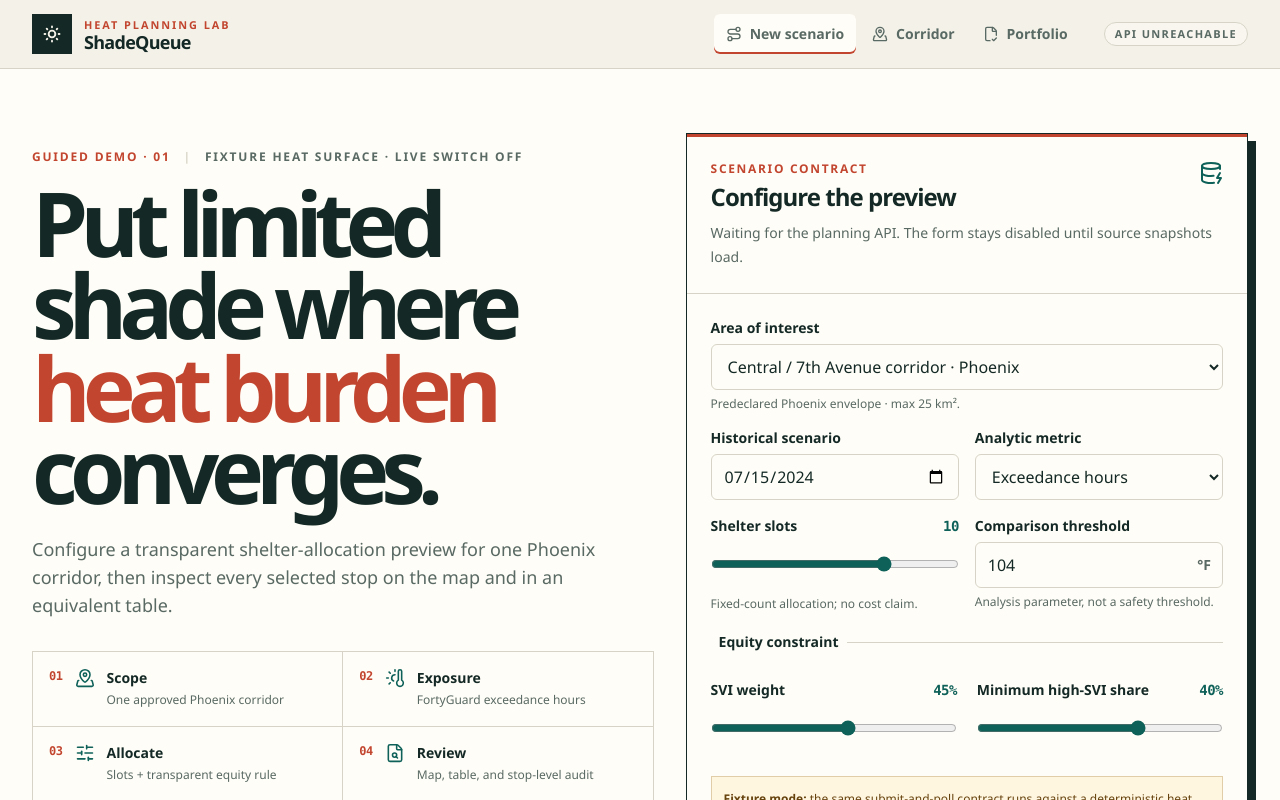
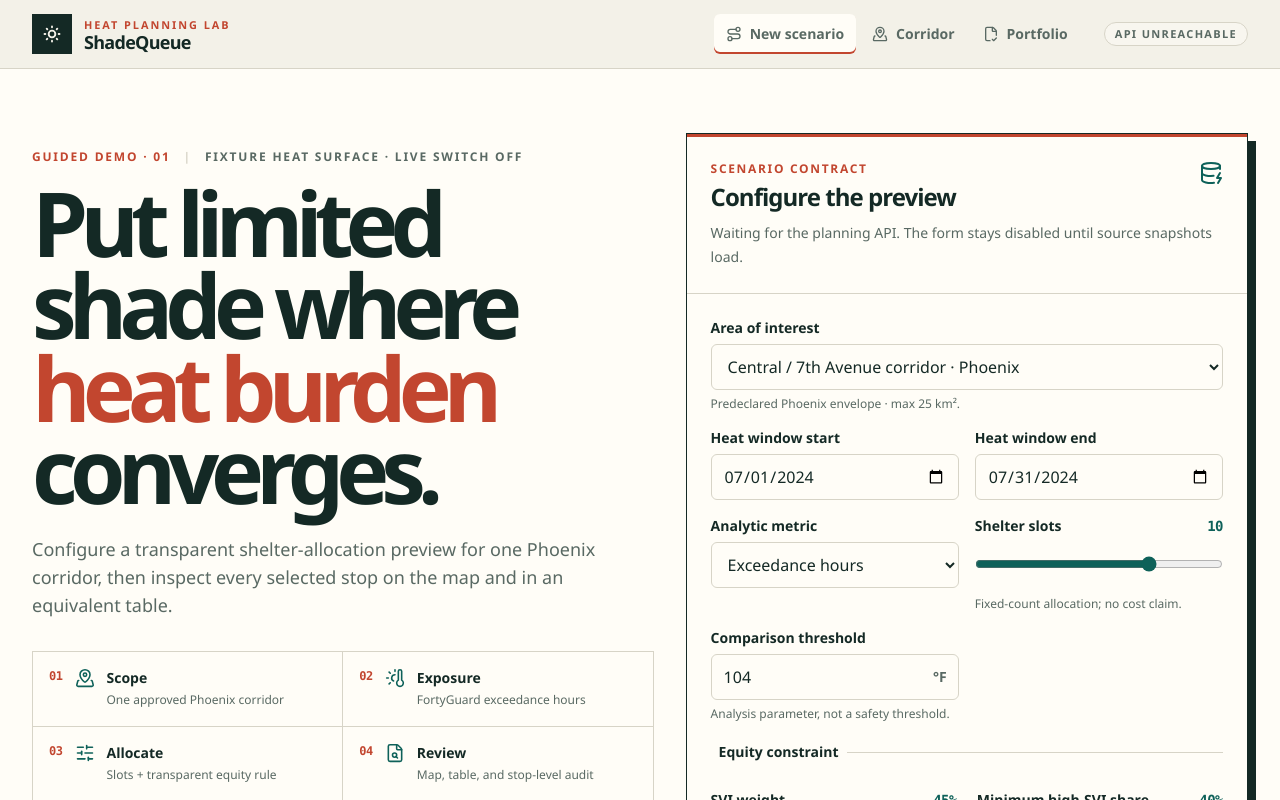
Before and after one commit to bagusardin25/ShadeQueue, a React (Vite) app in the folder apps/web/: page /scenarios/new in a window 1280 px wide. Shown: the top 800 px of the page. Built offline with nearby package versions, Linux system fonts and the light colour scheme; no server answers.

Commit message:
feat: default the live heatmap to July 2024 exceedance hours

```diff
--- a/apps/web/src/pages/ScenarioBuilderPage.tsx
+++ b/apps/web/src/pages/ScenarioBuilderPage.tsx
@@ -40,7 +40,8 @@ export function ScenarioBuilderPage() {
   const [submitting, setSubmitting] = useState(false)
   const [error, setError] = useState('')
   const [phase, setPhase] = useState('')
-  const [startDate, setStartDate] = useState('2024-07-15')
+  const [startDate, setStartDate] = useState('2024-07-01')
+  const [endDate, setEndDate] = useState('2024-07-31')
   const [bootstrap, setBootstrap] = useState<SourceBootstrap | null>(null)
   const [jobPreview, setJobPreview] = useState<HeatJob | null>(null)
 
@@ -75,7 +76,8 @@ export function ScenarioBuilderPage() {
       const job = await createHeatJob({
         aoi: bootstrap.allowedAoi,
         startDate,
-        filterType: 3,
+        endDate,
+        filterType: 4,
         thresholdFahrenheit: 104,
         analyticType: 'exceedance',
       })
@@ -183,7 +185,7 @@ export function ScenarioBuilderPage() {
                 </label>
 
                 <label>
-                  <span className="mb-1.5 block text-sm font-bold">Historical scenario</span>
+                  <span className="mb-1.5 block text-sm font-bold">Heat window start</span>
                   <input
                     className="field-control"
                     type="date"
@@ -191,6 +193,17 @@ export function ScenarioBuilderPage() {
                     max={bootstrap?.allowedDateMax ?? '2026-08-31'}
                     value={startDate}
                     onChange={(event) => setStartDate(event.target.value)}
+                  />
+                </label>
+                <label>
+                  <span className="mb-1.5 block text-sm font-bold">Heat window end</span>
+                  <input
+                    className="field-control"
+                    type="date"
+                    min={bootstrap?.allowedDateMin ?? '2024-06-01'}
+                    max={bootstrap?.allowedDateMax ?? '2026-08-31'}
+                    value={endDate}
+                    onChange={(event) => setEndDate(event.target.value)}
                   />
                 </label>
 
```
Also changed, not shown: 19 other files (tests, documents, lock files or other folders).
